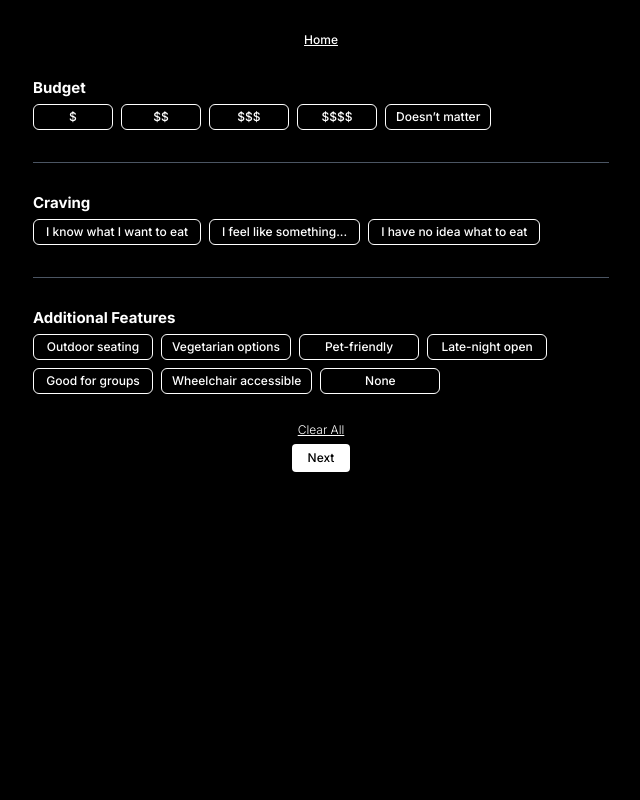
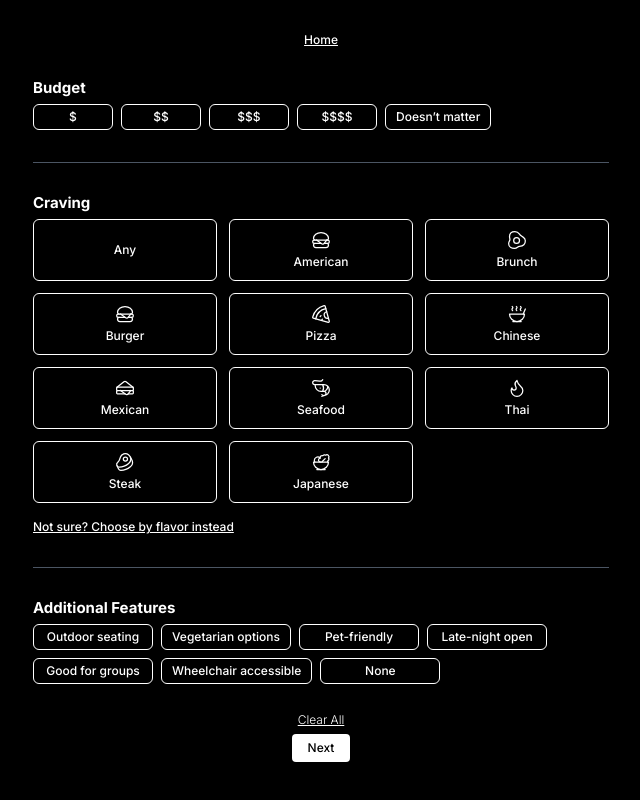
Before and after one commit to jysonn97/what-to-eat, a Next.js app: page /multi in a window 1280 px wide. Shown: the whole page, without its empty margins (319-959 px from the left). Built offline with nearby package versions, Linux system fonts and the light colour scheme.

Commit message:
Update multi.js

```diff
--- a/pages/multi.js
+++ b/pages/multi.js
@@ -3,10 +3,13 @@ import { useState } from "react";
 import CuisineGrid from "@/components/CuisineGrid";
 
 const priceOptions = ["$", "$$", "$$$", "$$$$", "Doesn’t matter"];
-const cravingModes = [
-  "I know what I want to eat",
-  "I feel like something...",
-  "I have no idea what to eat"
+const featureOptions = [
+  "Outdoor seating",
+  "Vegetarian options",
+  "Pet-friendly",
+  "Late-night open",
+  "Good for groups",
+  "Wheelchair accessible"
 ];
 const cravingTags = [
   "Spicy",
@@ -18,21 +21,13 @@ const cravingTags = [
   "Cold & refreshing",
   "Fried & crispy"
 ];
-const featureOptions = [
-  "Outdoor seating",
-  "Vegetarian options",
-  "Pet-friendly",
-  "Late-night open",
-  "Good for groups",
-  "Wheelchair accessible"
-];
 
 export default function MultiQuestionPage() {
   const router = useRouter();
   const { location } = router.query;
 
   const [selectedPrice, setSelectedPrice] = useState("");
-  const [cravingMode, setCravingMode] = useState("");
+  const [useFlavorCraving, setUseFlavorCraving] = useState(false);
   const [selectedCuisine, setSelectedCuisine] = useState([]);
   const [selectedCravingTags, setSelectedCravingTags] = useState([]);
   const [selectedFeatures, setSelectedFeatures] = useState([]);
@@ -61,26 +56,23 @@ export default function MultiQuestionPage() {
 
   const toggleCravingTag = (tag) => {
     setSelectedCravingTags((prev) =>
-      prev.includes(tag)
-        ? prev.filter((t) => t !== tag)
-        : [...prev, tag]
+      prev.includes(tag) ? prev.filter((t) => t !== tag) : [...prev, tag]
     );
   };
 
   const clearAll = () => {
     setSelectedPrice("");
-    setCravingMode("");
     setSelectedCuisine([]);
     setSelectedCravingTags([]);
     setSelectedFeatures([]);
+    setUseFlavorCraving(false);
   };
 
   const handleNext = () => {
     if (
       !selectedPrice ||
-      !cravingMode ||
-      (cravingMode === "I know what I want to eat" && selectedCuisine.length === 0) ||
-      (cravingMode === "I feel like something..." && selectedCravingTags.length === 0) ||
+      (!useFlavorCraving && selectedCuisine.length === 0) ||
+      (useFlavorCraving && selectedCravingTags.length === 0) ||
       selectedFeatures.length === 0
     ) {
       alert("Please answer all the questions before proceeding.");
@@ -90,23 +82,26 @@ export default function MultiQuestionPage() {
     const answers = [
       { key: "location", answer: location },
       { key: "price", answer: selectedPrice },
-      { key: "cravingType", answer: cravingMode },
-      { key: "cuisine", answer: cravingMode === "I know what I want to eat"
-        ? selectedCuisine
-        : cravingMode === "I feel like something..."
+      { key: "cravingType", answer: useFlavorCraving ? "flavor" : "cuisine" },
+      {
+        key: "cuisine",
+        answer: useFlavorCraving
           ? selectedCravingTags
-        : ["Open to anything"]
+          : selectedCuisine
       },
       { key: "specialFeatures", answer: selectedFeatures }
     ];
 
-    router.push(`/app?location=${encodeURIComponent(location)}&answers=${encodeURIComponent(JSON.stringify(answers))}`);
+    router.push(
+      `/app?location=${encodeURIComponent(location)}&answers=${encodeURIComponent(
+        JSON.stringify(answers)
+      )}`
+    );
   };
 
   return (
     <div className="min-h-screen bg-black text-white font-extralight px-3 py-8 text-xs">
       <div className="max-w-xl mx-auto space-y-8 text-left">
-
         {/* Home Button */}
         <div className="flex justify-center mb-3">
           <button
@@ -126,7 +121,9 @@ export default function MultiQuestionPage() {
                 key={p}
                 onClick={() => toggle(p, selectedPrice, setSelectedPrice)}
                 className={`px-2.5 py-1 text-xs rounded-md border transition min-w-[80px] text-center ${
-                  selectedPrice === p ? "bg-white text-black" : "border-white text-white"
+                  selectedPrice === p
+                    ? "bg-white text-black"
+                    : "border-white text-white"
                 }`}
               >
                 {p}
@@ -137,34 +134,28 @@ export default function MultiQuestionPage() {
 
         <hr className="border-gray-600" />
 
-        {/* Craving Mode */}
+        {/* Craving Hybrid */}
         <div className="space-y-2">
           <p className="text-[15px] font-bold text-white">Craving</p>
-          <div className="flex flex-wrap gap-2">
-            {cravingModes.map((mode) => (
+
+          {!useFlavorCraving ? (
+            <>
+              <CuisineGrid selected={selectedCuisine} onToggle={setSelectedCuisine} small={true} />
+              <div className="pt-2">
                 <button
-                key={mode}
                   onClick={() => {
-                  setCravingMode(mode);
+                    setUseFlavorCraving(true);
                     setSelectedCuisine([]);
-                  setSelectedCravingTags([]);
                   }}
-                className={`px-3 py-1 text-xs rounded-md border transition ${
-                  cravingMode === mode ? "bg-white text-black" : "border-white text-white"
-                }`}
+                  className="text-xs underline text-white hover:text-gray-200 transition"
                 >
-                {mode}
+                  Not sure? Choose by flavor instead
                 </button>
-            ))}
               </div>
-
-          {/* Craving Sub-Options */}
-          {cravingMode === "I know what I want to eat" && (
-            <CuisineGrid selected={selectedCuisine} onToggle={setSelectedCuisine} small={true} />
-          )}
-
-          {cravingMode === "I feel like something..." && (
-            <div className="pt-2 flex flex-wrap gap-2">
+            </>
+          ) : (
+            <>
+              <div className="pt-1 flex flex-wrap gap-2">
                 {cravingTags.map((tag) => (
                   <button
                     key={tag}
@@ -179,6 +170,18 @@ export default function MultiQuestionPage() {
                   </button>
                 ))}
               </div>
+              <div className="pt-2">
+                <button
+                  onClick={() => {
+                    setUseFlavorCraving(false);
+                    setSelectedCravingTags([]);
+                  }}
+                  className="text-xs underline text-white hover:text-gray-200 transition"
+                >
+                  ⤺ Back to cuisine selection
+                </button>
+              </div>
+            </>
           )}
         </div>
 
@@ -193,7 +196,9 @@ export default function MultiQuestionPage() {
                 key={f}
                 onClick={() => toggleFeature(f)}
                 className={`px-2.5 py-1 text-xs rounded-md border transition min-w-[120px] text-center ${
-                  selectedFeatures.includes(f) ? "bg-white text-black" : "border-white text-white"
+                  selectedFeatures.includes(f)
+                    ? "bg-white text-black"
+                    : "border-white text-white"
                 }`}
               >
                 {f}
```
Lines whose indentation alone changed are shown as unchanged.
